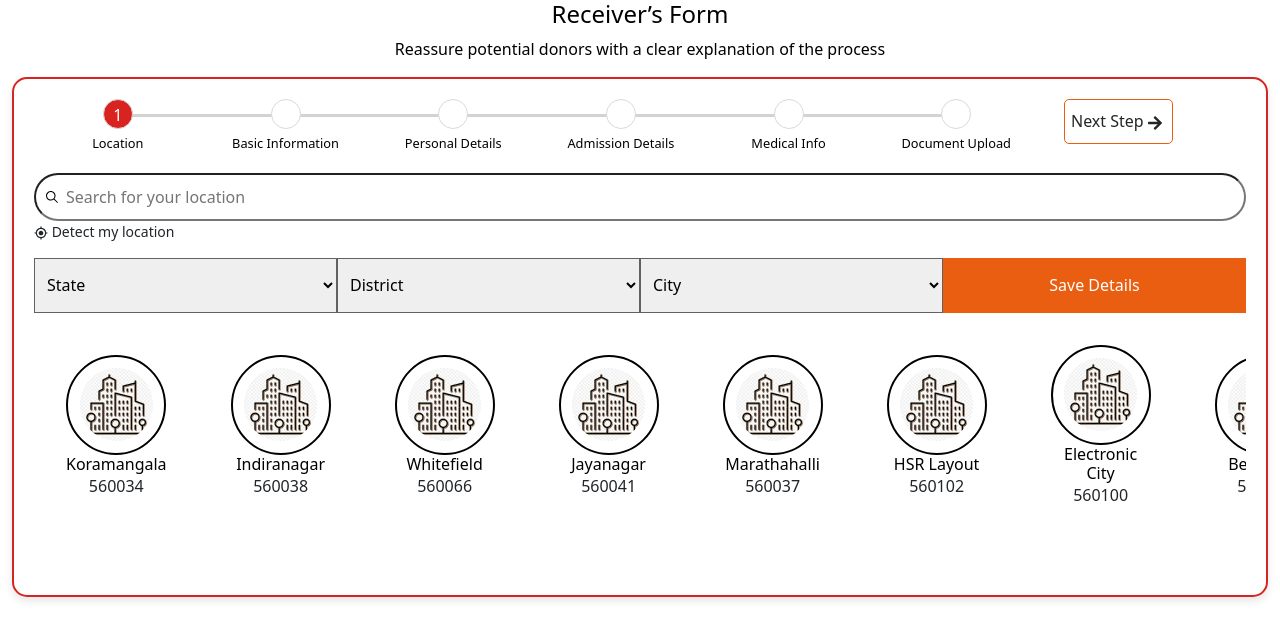
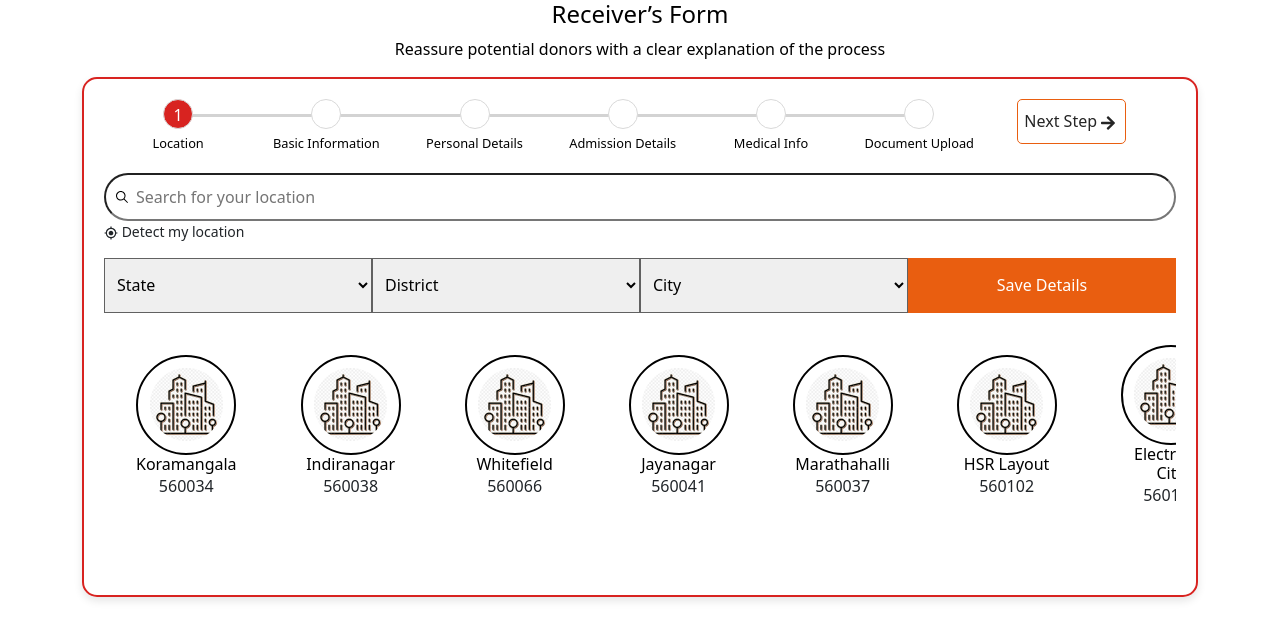
Before and after one commit to YashMatade/BloodTabs, a React (Vite) app: page /step in a window 1280 px wide. Shown: the top 640 px of the page. Built offline with nearby package versions, Linux system fonts and the light colour scheme.

Commit message:
minor corrections

```diff
--- a/package.json
+++ b/package.json
@@ -11,6 +11,7 @@
   },
   "dependencies": {
     "d3": "^7.9.0",
+    "leaflet": "^1.9.4",
     "react": "^18.3.1",
     "react-datamaps-india": "^0.6.0",
     "react-dom": "^18.3.1",
--- a/src/Pages/Home/Components/ReceiverForm/ReceiverForm.jsx
+++ b/src/Pages/Home/Components/ReceiverForm/ReceiverForm.jsx
@@ -568,7 +568,7 @@ const ReceiverForm = () => {
   };
 
   return (
-    <div className="container-fluid">
+    <div className="container">
       <div className="stepper-container_text">
         <h3>Receiver’s Form</h3>
         <p>Reassure potential donors with a clear explanation of the process</p>
```
Also changed, not shown: 1 other file (tests, documents, lock files or other folders).
